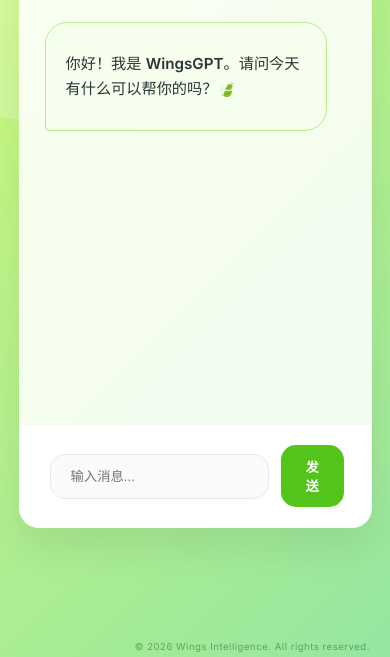
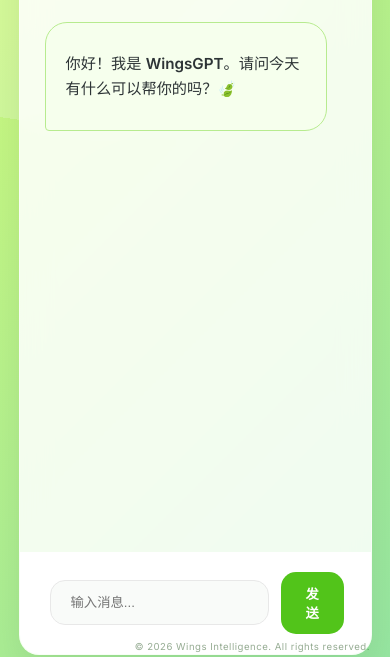
Before and after one commit to HeyEmily-ovo/WingsGPT, a plain HTML site: page index.html in a window 390 px wide. Shown: the part 187-844 px from the top of the page. Drawn offline with nearby package versions, Linux system fonts and the light colour scheme.

Commit message:
Update index.html

```diff
--- a/index.html
+++ b/index.html
@@ -76,7 +76,7 @@
             position: relative;
             width: 90%;
             max-width: 850px;
-            height: 90vh;
+            height: 90vh; /* 稍微降低高度，从 85vh 改为 80vh */
             background: var(--glass-bg);
             backdrop-filter: blur(15px);
             box-shadow: 0 20px 40px rgba(0,0,0,0.08);
@@ -93,7 +93,7 @@
 
         @media (max-width: 768px) {
             .chat-container {
-                height: 75vh;     /* 手机端进一步降低高度，留出空间 */
+                height: 90vh;
                 margin-top: 80px; /* 手机端顶部留白 */
                 border-radius: 20px; /* 手机端圆角稍微减小更自然 */
             }
```
